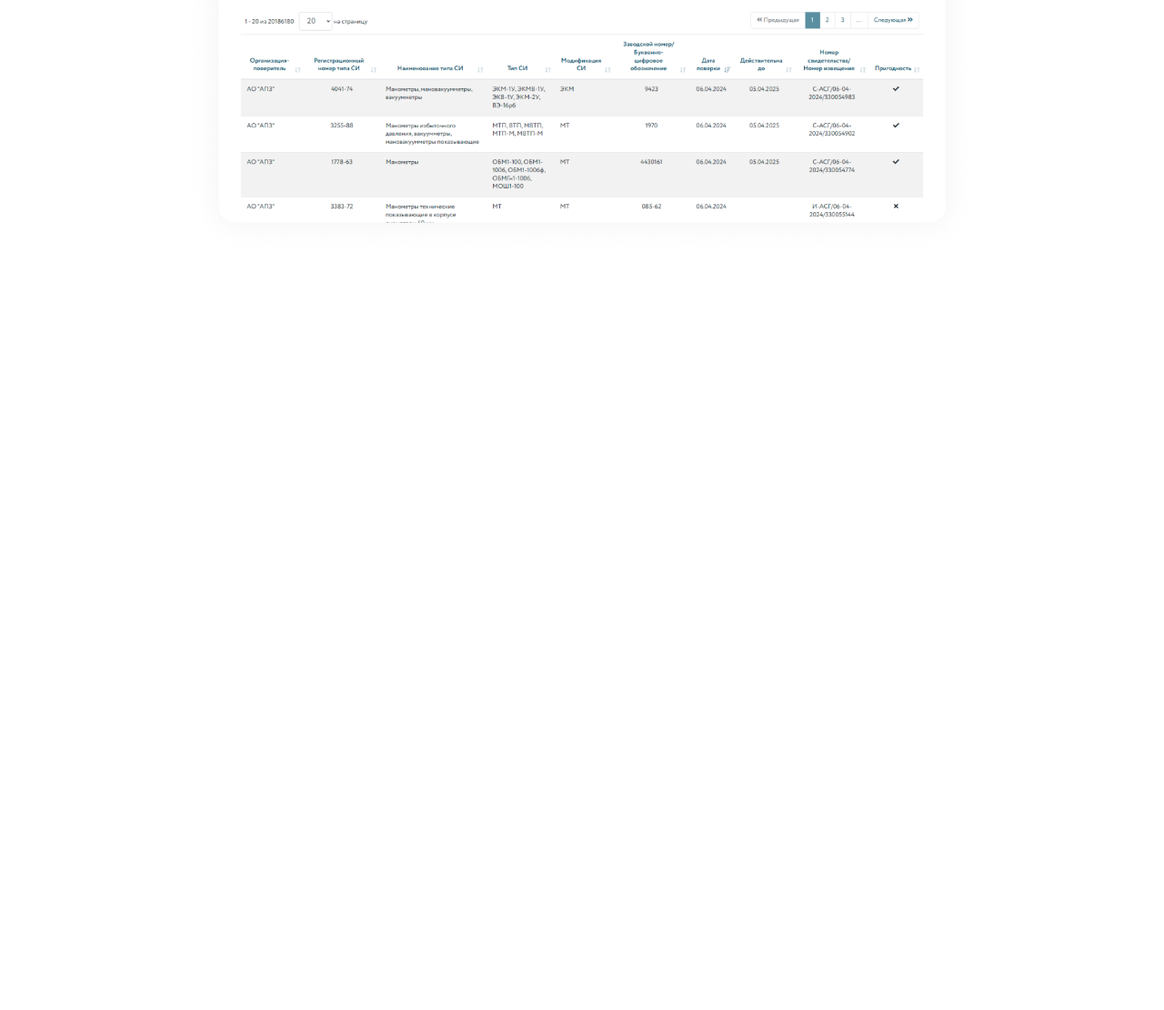
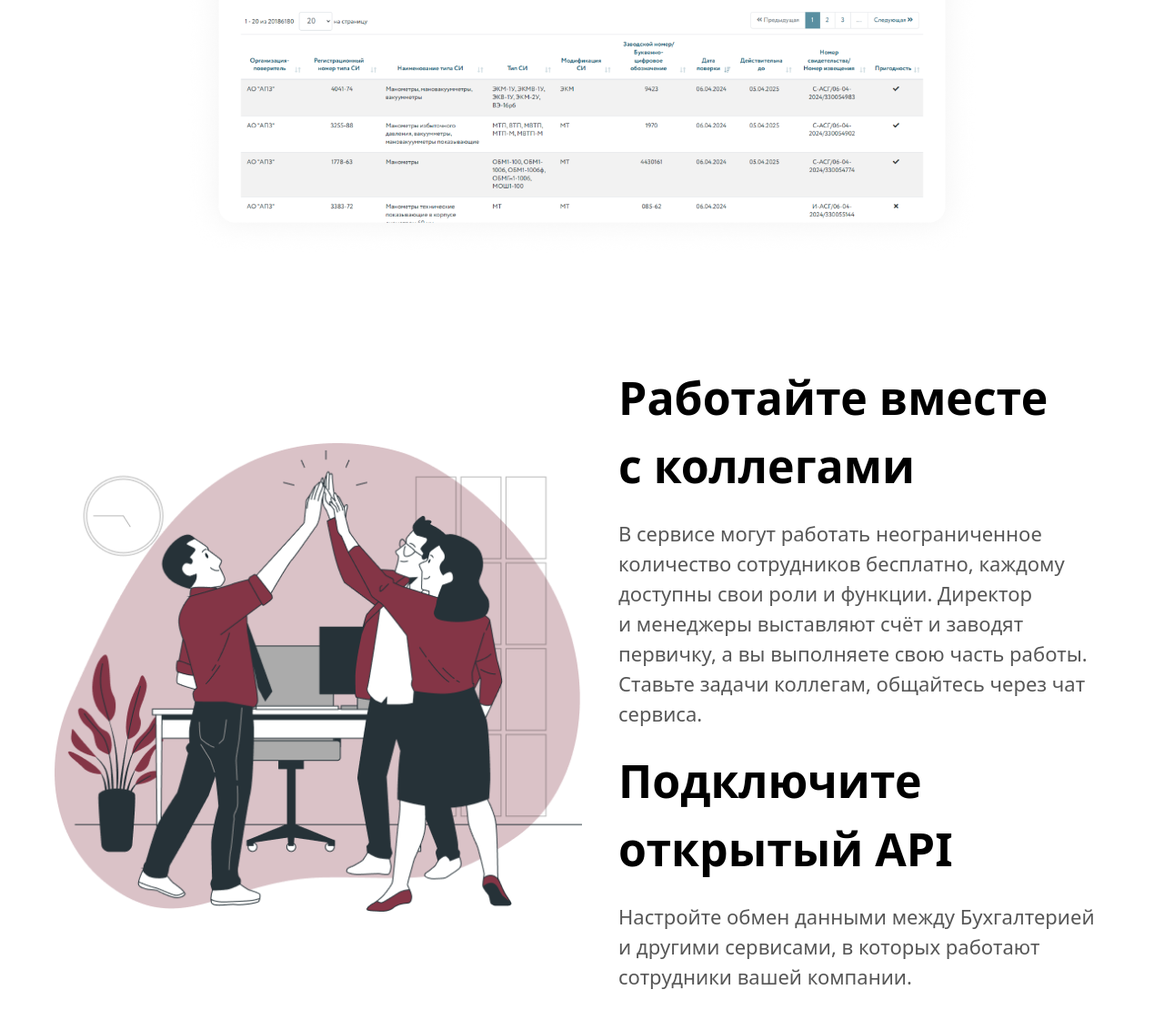
Before and after one commit to MuhammadRahmatulloev/Metrolog, a website: page index.html in a window 1280 px wide. Shown: the part 5207-6317 px from the top of the page at 91% size. Before the commit the page ends 5507 px from the top, so only its background shows below. Drawn offline with Linux system fonts and the light colour scheme.

Commit message:
Работайте вместе с коллегами-section created

```diff
--- a/index.html
+++ b/index.html
@@ -154,6 +154,15 @@
             </div>
             <img class="lg:self-center lg:w-[75%]" src="./src/images/arshin-full.png" alt="">
         </section>
+        <section class="max-w-300 m-auto mt-20 flex flex-col items-start p-5 gap-10 lg:flex-row-reverse lg:items-center">
+            <div class="flex flex-col gap-5">
+                <h1 class="text-[25px] font-bold md:text-[40px] md:w-[80%] lg:text-[50px] lg:w-full">Работайте вместе с коллегами</h1>
+                <p class="text-[#575757] text-[14px] md:text-[18px] md:w-[80%] lg:text-[22px] lg:w-full">В сервисе могут работать неограниченное количество сотрудников бесплатно, каждому доступны свои роли и функции. Директор и менеджеры выставляют счёт и заводят первичку, а вы выполняете свою часть работы. Ставьте задачи коллегам, общайтесь через чат сервиса.</p>
+                <h1 class="text-[25px] font-bold md:text-[40px] md:w-[80%] lg:text-[50px] lg:w-full">Подключите открытый API</h1>
+                <p class="text-[#575757] text-[14px] md:text-[18px] md:w-[80%] lg:text-[22px] lg:w-full">Настройте обмен данными между Бухгалтерией и другими сервисами, в которых работают сотрудники вашей компании.</p>
+            </div>
+            <img class="md:w-[80%] md:self-center lg:w-[50%]" src="./src/images/easy2.png" alt="">
+        </section>
     </main>
 </body>
 </html>
```
Also changed, not shown: src/images/easy2.png (added), src/output.css.
